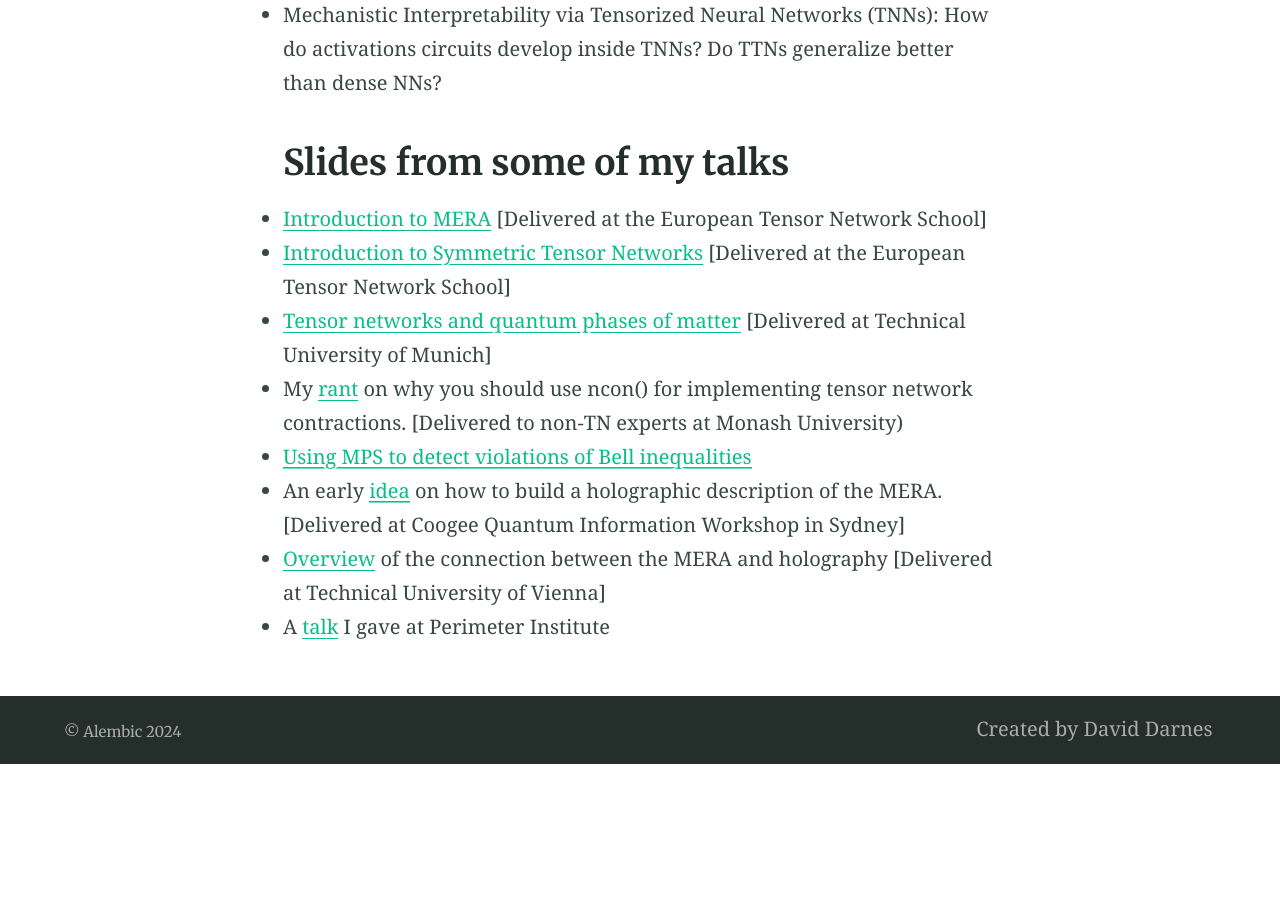
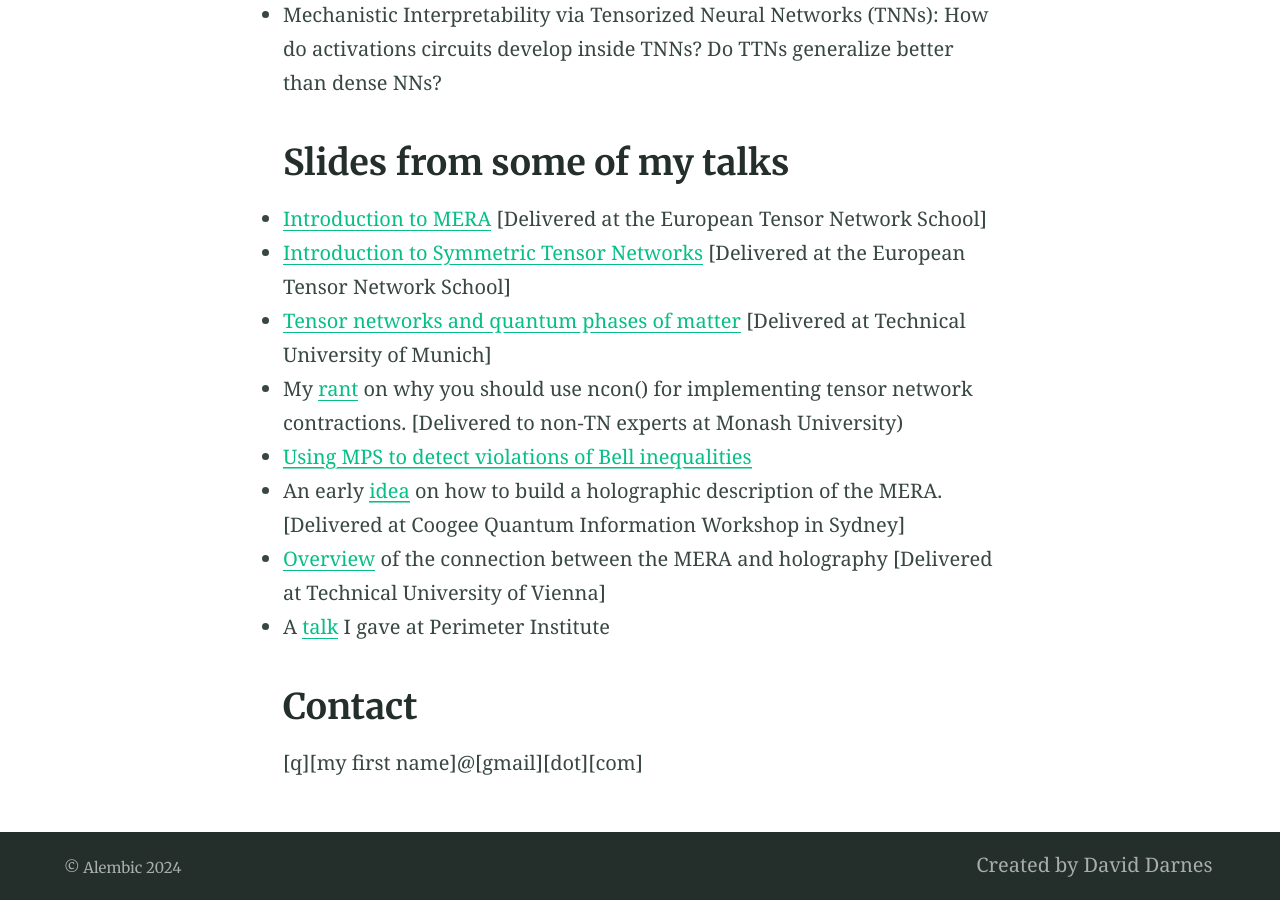
Before and after one commit to qsukhi/qsukhi.github.io, a Jekyll site: the page built from index.md, in a window 1280 px wide and 900 px high, scrolled down 4291 px. Built offline with Jekyll 4.4.1, drawn with Linux system fonts in a browser that asks for light colours; before the commit the page ends 5055 px from its top, so only the background shows below that.

Commit message:
Update index.md

```diff
--- a/index.md
+++ b/index.md
@@ -66,3 +66,6 @@ I was fortunate enough to be a PhD student in Guifre Vidal's group at the Univer
 - An early [idea](https://github.com/qsukhi/qsukhi.github.io/blob/main/assets/slides/Early_idea_MERA_Coogee.pdf?raw=true) on how to build a holographic description of the MERA. [Delivered at Coogee Quantum Information Workshop in Sydney]
 - [Overview](https://github.com/qsukhi/qsukhi.github.io/blob/main/assets/slides/MERA_and_holography.pdf?raw=true) of the connection between the MERA and holography [Delivered at Technical University of Vienna]
 - A [talk](https://pirsa.org/16100044) I gave at Perimeter Institute
+
+## Contact
+[q][my first name]@[gmail][dot][com]
```
